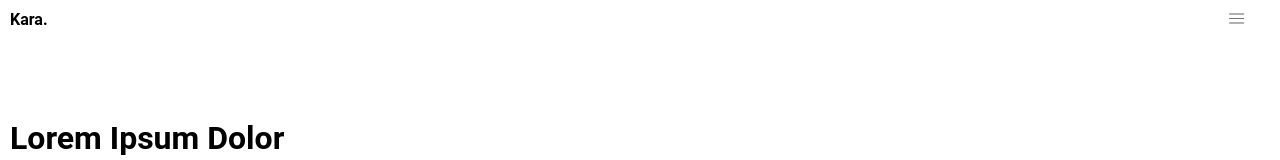
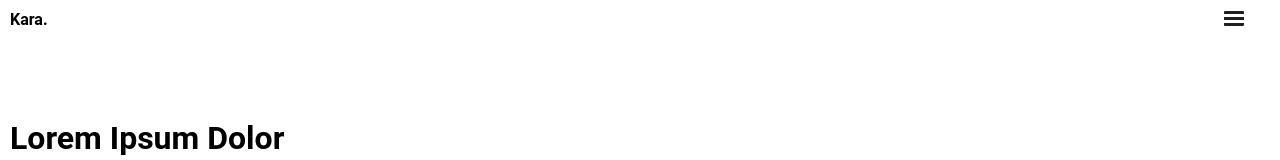
Before and after one commit to kiraarghy/EspnPageDupe, a React (Create React App) app: page / in a window 1280 px wide. Shown: the top 160 px of the page. Built offline with nearby package versions, Linux system fonts and the light colour scheme.

Commit message:
Changed the menu icon to pure css

```diff
--- a/src/App.js
+++ b/src/App.js
@@ -1,7 +1,5 @@
 import React, { Component } from "react";
 import styled from "styled-components";
-
-import menuicon from "./menuicon.png";
 
 const Wrapper = styled.div`font-family: "Roboto", sans-serif;`;
 
@@ -22,15 +20,35 @@ const HeaderLeft = styled.span`
   ${HeaderBold};
 `;
 
-const MenuImage = styled.img`height: 15px;`;
+const ButtonMenu = styled.div`
+  width: 20px;
+  border-color: #202020;
+`;
+
+const MenuSingle = ButtonMenu.extend`
+  height: 0px;
+  border-style: solid;
+  border-width: 0px 0px 3px 0px;
+  border-radius: 1px 1px 0px 0px;
+`;
+
+const MenuDouble = ButtonMenu.extend`
+  height: 3px;
+  border-style: double;
+  border-width: 0px 0px 9px 0px;
+  border-radius: 1px;
+`;
 
 const MenuButton = styled.button`
   border: none;
   background: rgba(0, 0, 0, 0);
   float: right;
   margin: 10px 30px 10px 0px;
-  &:hover ${MenuImage} {
-    background: black;
+  &:hover ${MenuDouble} {
+    border-color: grey;
+  }
+  &:hover ${MenuSingle} {
+    border-color: grey;
   }
 `;
 
@@ -42,9 +60,9 @@ const SecondHeaderWrapper = styled.header`
   margin: 80px 10px 60px 10px;
 `;
 
-const HeaderBold1 = styled.header`${HeaderBold} ${Header1}`;
+const HeaderBold1 = styled.header`${HeaderBold} ${Header1};`;
 
-const SubHeader1 = styled.header`${SubHeader} ${Header1}`;
+const SubHeader1 = styled.header`${SubHeader} ${Header1};`;
 
 const ParallaxImg = styled.div`
   background-image: url("https://upload.wikimedia.org/wikipedia/commons/9/96/Toronto_-_ON_-_Toronto_Harbourfront7.jpg");
@@ -69,12 +87,9 @@ const Article1Left = styled.section`
   margin: 10px;
 `;
 
-const HeaderBold2 = styled.header`${HeaderBold} ${Header2}`;
+const HeaderBold2 = styled.header`${HeaderBold} ${Header2};`;
 
-const SubHeader2 = styled.header`
-  ${SubHeader}
-  ${Header2}
-`;
+const SubHeader2 = styled.header`${SubHeader} ${Header2};`;
 
 const Article1Right = styled.section`
   flex: 1;
@@ -87,7 +102,8 @@ class App extends Component {
       <Wrapper>
         <NavWrapper>
           <MenuButton>
-            <MenuImage src={menuicon} />
+            <MenuSingle />
+            <MenuDouble />
           </MenuButton>
         </NavWrapper>
         <TopLeftHeaderWrapper>
```
